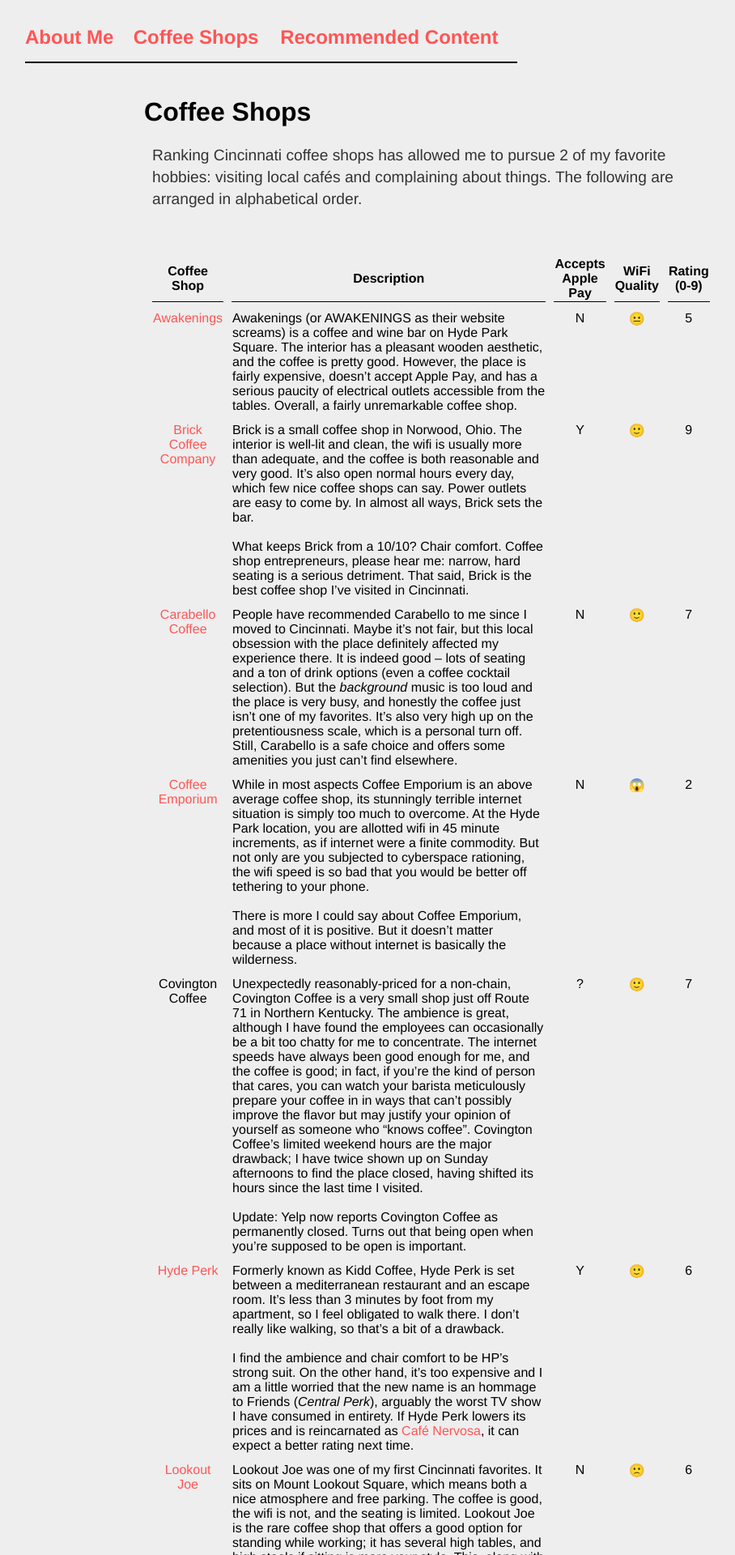
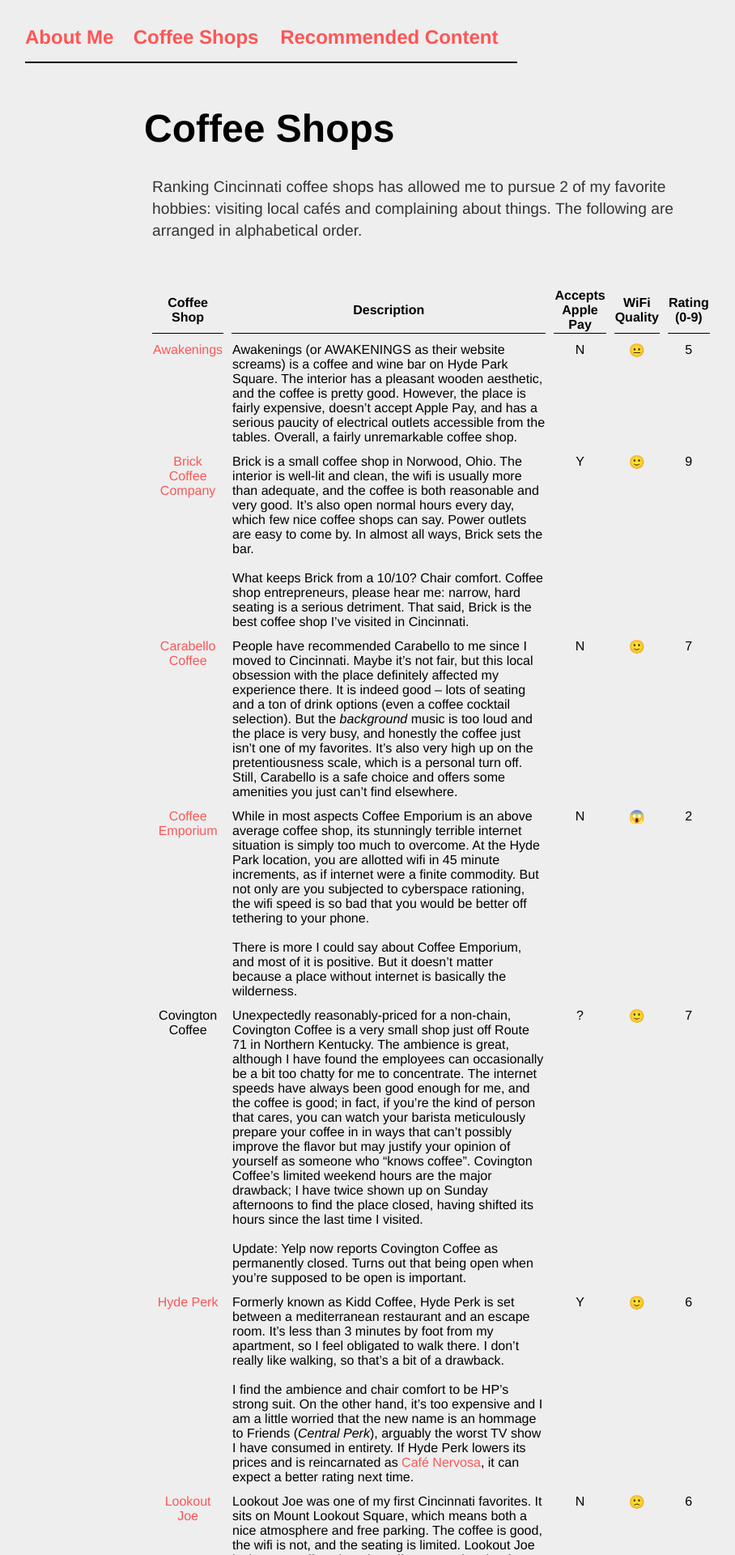
Before and after one commit to eswan18/ethanswan.com, a Jekyll site: the page built from coffee_shops.md, in a window 1280 px wide. Shown: the top 1920 px of the page at 81% size, without its empty margins (1-909 px from the left). Built offline with Jekyll 4.4.1, drawn with Linux system fonts in a browser that asks for light colours.

Commit message:
incremental reformatting to have more markdown

```diff
--- a/css/main.css
+++ b/css/main.css
@@ -32,10 +32,12 @@
 p.meta {
     font-size: 1em;
 }
+h1 {
+    font-size: 3em;
+}
 h1.page_header {
     float:left;
     position:relative;
-    font-size: 3em;
     margin-top: 0;
     clear: both;
 }
```
Also changed, not shown: rec_content.md (renamed from rec_content.html, +1 -1 lines).
